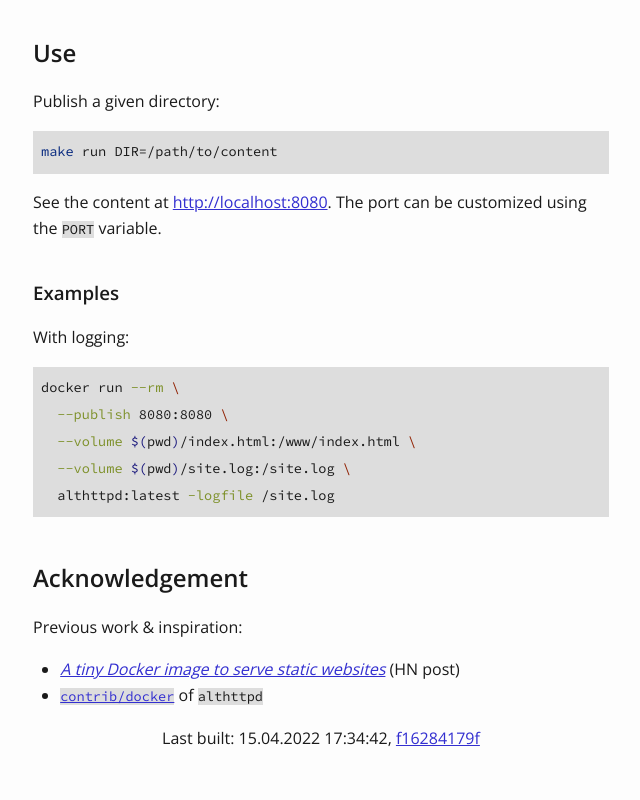
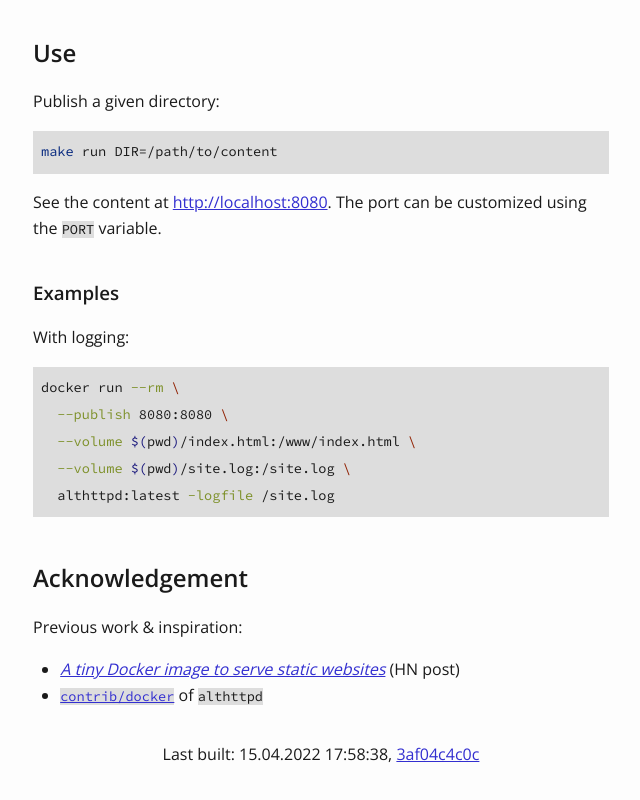
Before and after one commit to mgred/althttpd-docker, a plain HTML site: page index.html in a window 1280 px wide. Shown: the part 909-1709 px from the top of the page, without its empty margins (319-959 px from the left). Drawn offline with nearby package versions, Linux system fonts and the light colour scheme.

Commit message:
deploy: 3af04c4c0cb70b20743dcefbe74dd3a884df5eb1

```diff
--- a/index.html
+++ b/index.html
@@ -248,6 +248,9 @@
     li code {
       background-color: #dddddd;
     }
+    footer {
+      margin-top: 2em;
+    }
   </style>
   <!--[if lt IE 9]>
     <script src="//cdnjs.cloudflare.com/ajax/libs/html5shiv/3.7.3/html5shiv-printshiv.min.js"></script>
@@ -312,9 +315,9 @@ of <code>althttpd</code></li>
 </ul>
 <footer>
   <center>
-    Last built: 15.04.2022 17:34:42,
-    <a href="https://github.com/mgred/althttpd-docker/commit/f16284179f9c41fd1da356dd3bd6a334010196cf"
-      >f16284179f</a
+    Last built: 15.04.2022 17:58:38,
+    <a href="https://github.com/mgred/althttpd-docker/commit/3af04c4c0cb70b20743dcefbe74dd3a884df5eb1"
+      >3af04c4c0c</a
     >
   </center>
 </footer>
```
